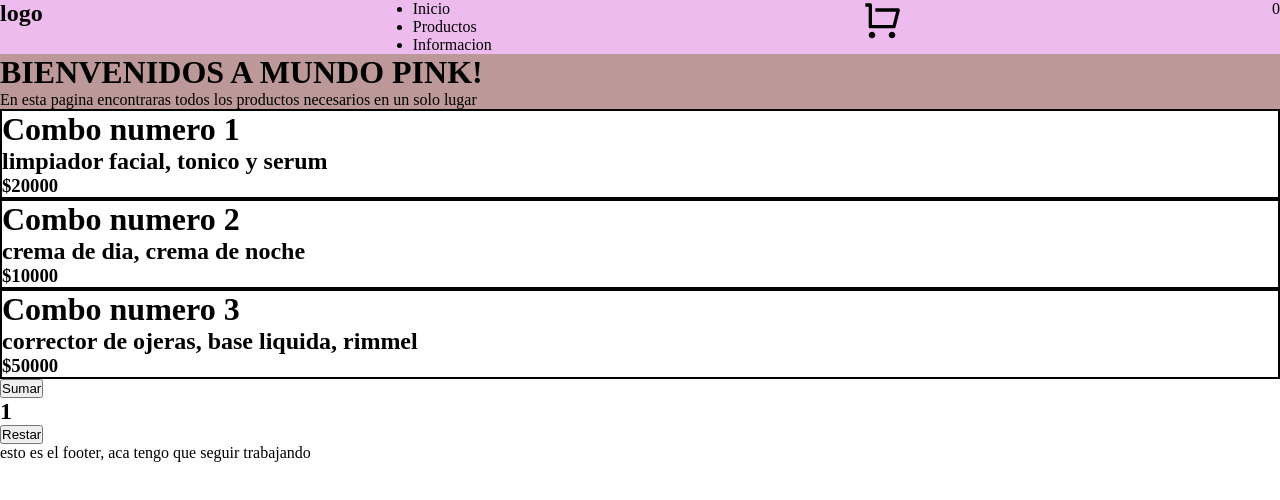
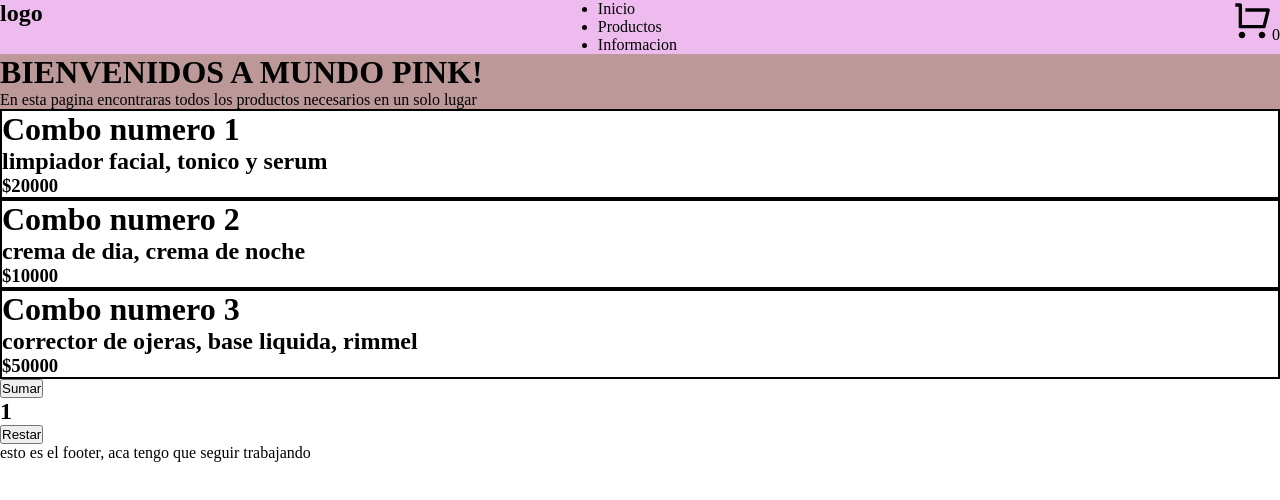
Before and after one commit to MelaniLarregina/react-js-, a React (Vite) app: page / in a window 1280 px wide. Shown: the top 500 px of the page. Built offline with nearby package versions, Linux system fonts and the light colour scheme.

Commit message:
agregue cartwidget

```diff
--- /dev/null
+++ b/CardWidget/CardWidget.jsx
@@ -0,0 +1,10 @@
+import { RiShoppingCartLine } from "react-icons/ri";
+const CartWidget = () => {
+    return(
+        <div>
+            <RiShoppingCartLine color='black' size={40}/>
+            <span className='span'>0</span>
+        </div>
+    );
+};
+export default CartWidget;
--- a/src/components/Navbar/Navbar.jsx
+++ b/src/components/Navbar/Navbar.jsx
@@ -1,5 +1,5 @@
+import CartWidget from '../../../CardWidget/CardWidget';
 import './Navbar.css'
-import { RiShoppingCartLine } from "react-icons/ri";
 
 const Navbar = () => {
     return <div className='bar'>
@@ -9,8 +9,7 @@ const Navbar = () => {
       <li>Productos</li>
       <li>Informacion</li>
     </ul>
-    <RiShoppingCartLine color='black' size={40}/>
-    <span className='span'>0</span>
+   < CartWidget />
     </div>
 
 
```
